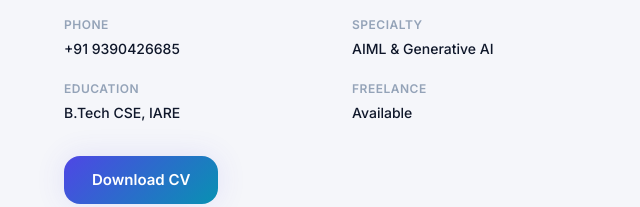
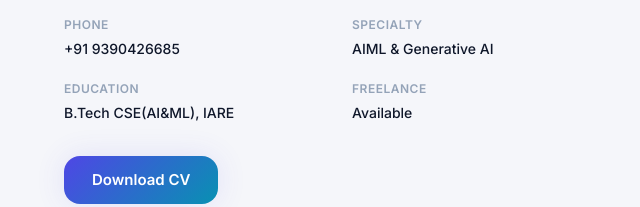
Before and after one commit to Mani-64/Portfolio, a website: page portfolio/index.html in a window 1280 px wide. Shown: the part 1436-1643 px from the top of the page, 0-640 px from the left. Drawn offline with Linux system fonts and the light colour scheme.

Commit message:
Update education details in about section

```diff
--- a/portfolio/index.html
+++ b/portfolio/index.html
@@ -122,7 +122,7 @@
                         <div class="detail-item"><span class="detail-label">Specialty</span><span
                                 class="detail-val">AIML & Generative AI</span></div>
                         <div class="detail-item"><span class="detail-label">Education</span><span
-                                class="detail-val">B.Tech CSE, IARE</span></div>
+                                class="detail-val">B.Tech CSE(AI&ML), IARE</span></div>
                         <div class="detail-item"><span class="detail-label">Freelance</span><span
                                 class="detail-val">Available</span></div>
                     </div>
```
